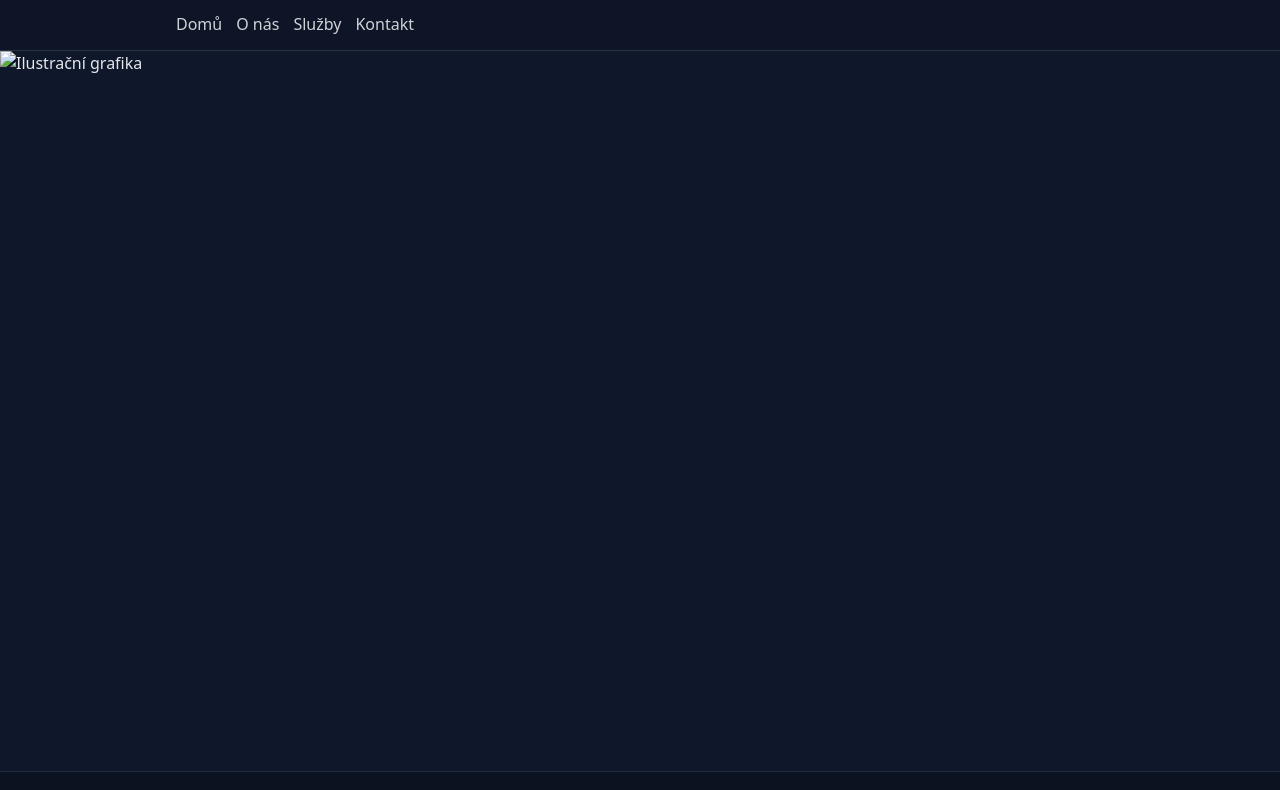
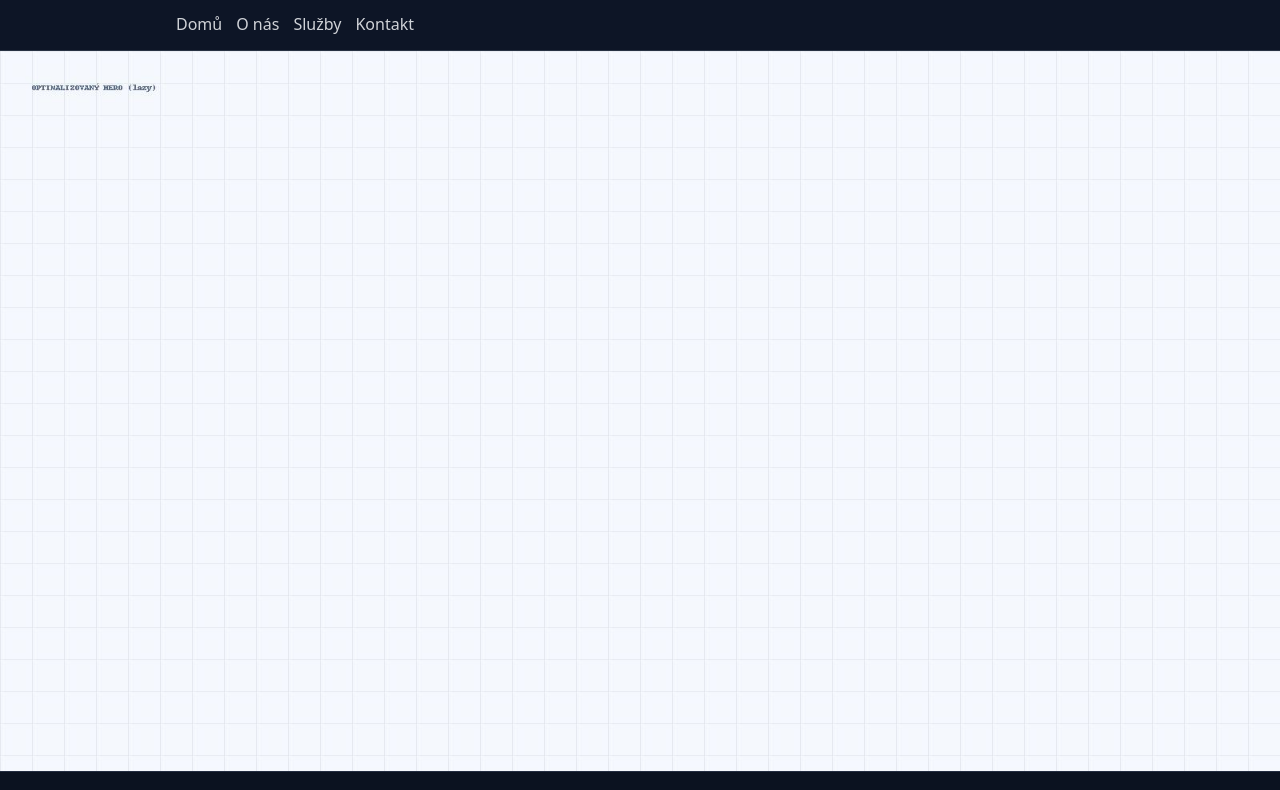
Before and after one commit to d4formula1/web-verze-B, a plain HTML site: page index.html in a window 1280 px wide. Shown: the top 790 px of the page. Drawn offline with Linux system fonts and the light colour scheme.

Commit message:
Update image source in index.html

```diff
--- a/index.html
+++ b/index.html
@@ -21,7 +21,7 @@
   </header>
 
   <section class="hero" role="img" aria-label="Ilustrační obrázek stránky">
-    <img src="obrazky/hero_optimized.jpg" alt="Ilustrační grafika" width="1600" height="900" loading="lazy">
+    <img src="hero_optimized.jpg" alt="Ilustrační grafika" width="1600" height="900" loading="lazy">
   </section>
 
   <main class="container">
```
